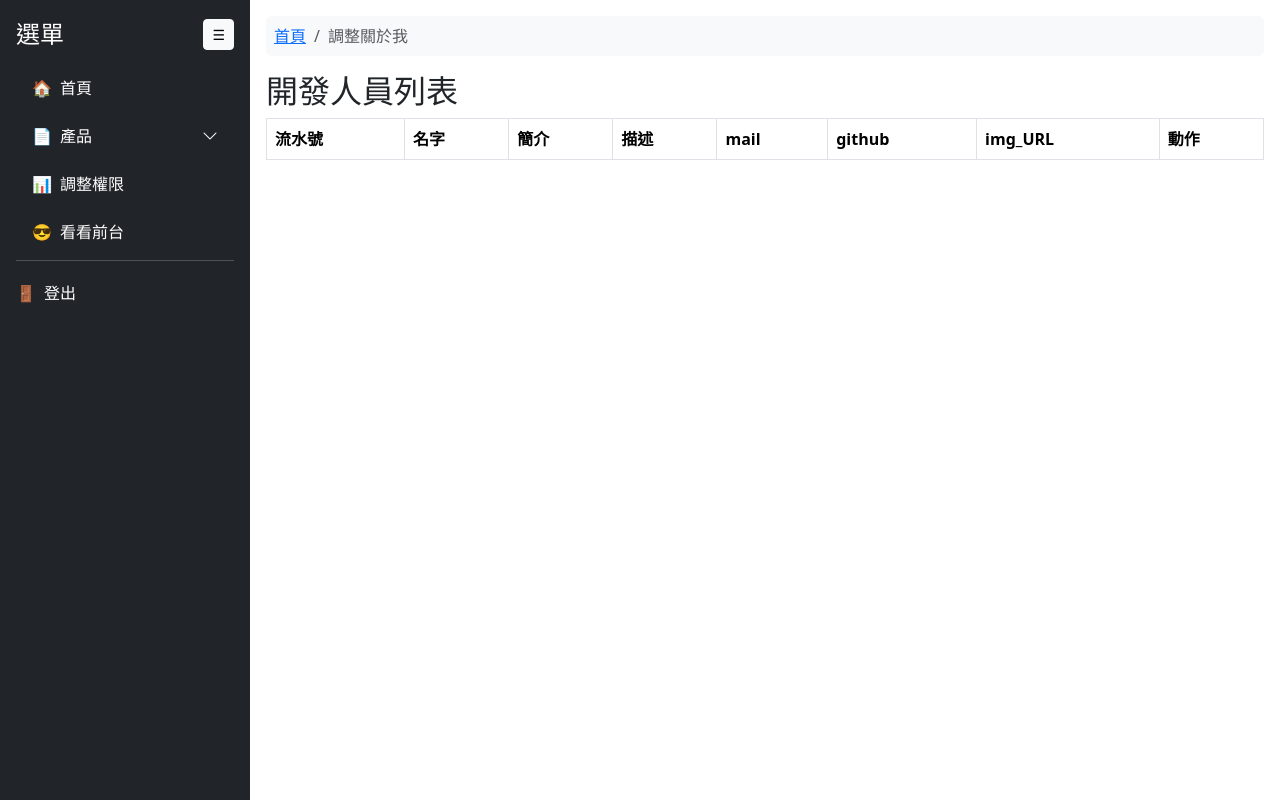
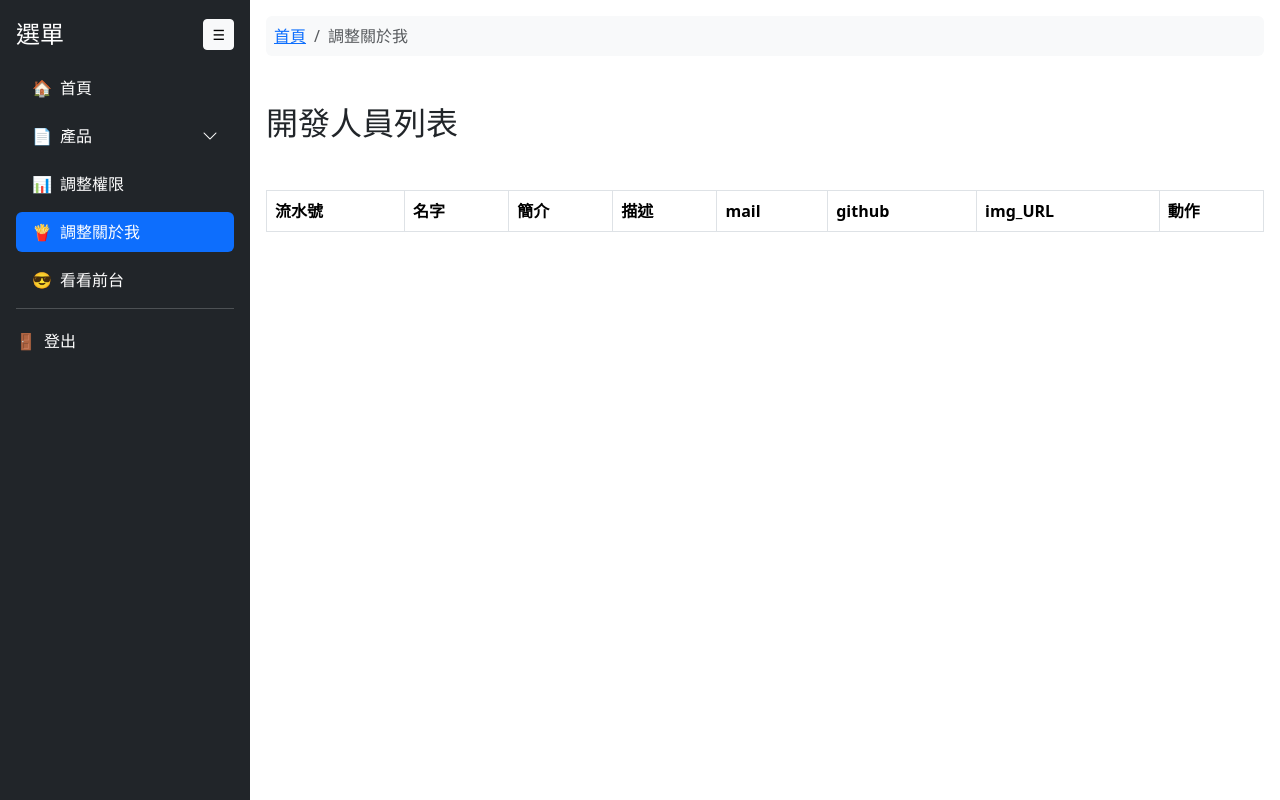
Before and after one commit to ziz03/database_class, a PHP site: page /admin/changeaboutme.php in a window 1280 px wide. Run offline with PHP 8.4, Linux system fonts and the light colour scheme; the visitor is signed in with stand-in values (Sample User, id 1); data that the repository does not hold is empty.

Commit message:
Feat new update aboutour

```diff
--- a/admin/changeaboutme.php
+++ b/admin/changeaboutme.php
@@ -28,7 +28,7 @@ $index = 1
     <?php include('compoents/sidebar.php'); ?>
     <div class="content-wrapper flex-grow-1 p-3">
         <?php echo generate_breadcrumb($current_page); ?>
-        <h2>開發人員列表</h2>
+        <h2 class="mt-5 mb-5">開發人員列表</h2>
         <table class="table table-bordered table-hover">
             <thead>
                 <tr>
--- a/admin/compoents/sidebar.php
+++ b/admin/compoents/sidebar.php
@@ -53,6 +53,13 @@ $current_page = basename($_SERVER['PHP_SELF']);
                 </a>
             </li>
             <li class="nav-item mb-2">
+                <a class="nav-link text-white d-flex align-items-center <?php echo ($current_page == 'changeaboutme.php') ? 'active bg-primary rounded' : ''; ?>"
+                    href="changeaboutme.php" data-bs-toggle="tooltip" data-bs-placement="right" title="調整關於我">
+                    🍟
+                    <span class="ms-2 sidebar-text">調整關於我</span>
+                </a>
+            </li>
+            <li class="nav-item mb-2">
                 <a class="nav-link text-white d-flex align-items-center " href="..\index.php" data-bs-toggle="tooltip"
                     data-bs-placement="right" title="看看前台">
                     😎
```
